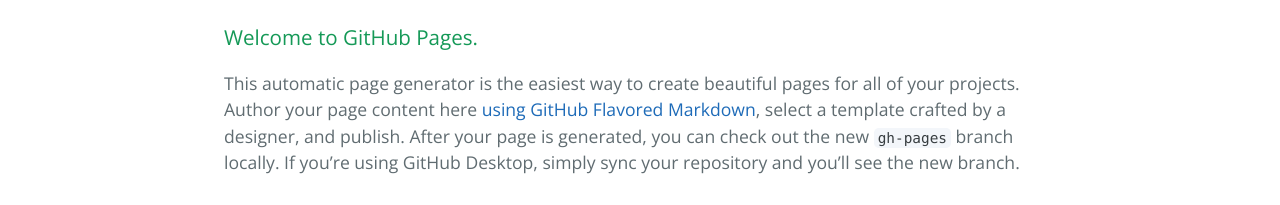
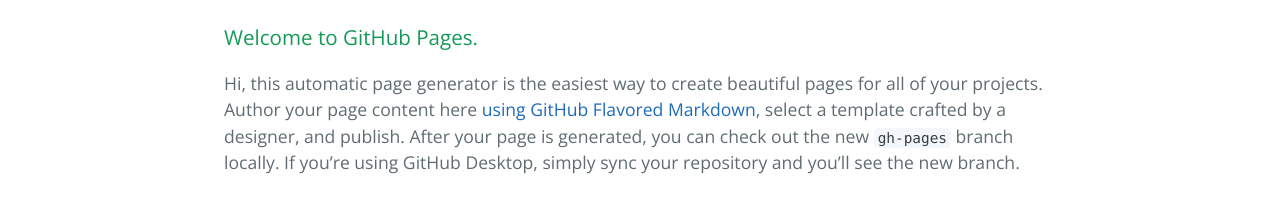
Before and after one commit to yanszzg/My-WebSite, a plain HTML site: page index.html in a window 1280 px wide. Shown: the part 393-598 px from the top of the page. Drawn offline with nearby package versions, Linux system fonts and the light colour scheme.

Commit message:
Update index.html

```diff
--- a/index.html
+++ b/index.html
@@ -22,7 +22,7 @@
       <h3>
 <a id="welcome-to-github-pages" class="anchor" href="#welcome-to-github-pages" aria-hidden="true"><span class="octicon octicon-link"></span></a>Welcome to GitHub Pages.</h3>
 
-<p>This automatic page generator is the easiest way to create beautiful pages for all of your projects. Author your page content here <a href="https://guides.github.com/features/mastering-markdown/">using GitHub Flavored Markdown</a>, select a template crafted by a designer, and publish. After your page is generated, you can check out the new <code>gh-pages</code> branch locally. If you’re using GitHub Desktop, simply sync your repository and you’ll see the new branch.</p>
+<p>Hi, this automatic page generator is the easiest way to create beautiful pages for all of your projects. Author your page content here <a href="https://guides.github.com/features/mastering-markdown/">using GitHub Flavored Markdown</a>, select a template crafted by a designer, and publish. After your page is generated, you can check out the new <code>gh-pages</code> branch locally. If you’re using GitHub Desktop, simply sync your repository and you’ll see the new branch.</p>
 
 <h3>
 <a id="designer-templates" class="anchor" href="#designer-templates" aria-hidden="true"><span class="octicon octicon-link"></span></a>Designer Templates</h3>
```
